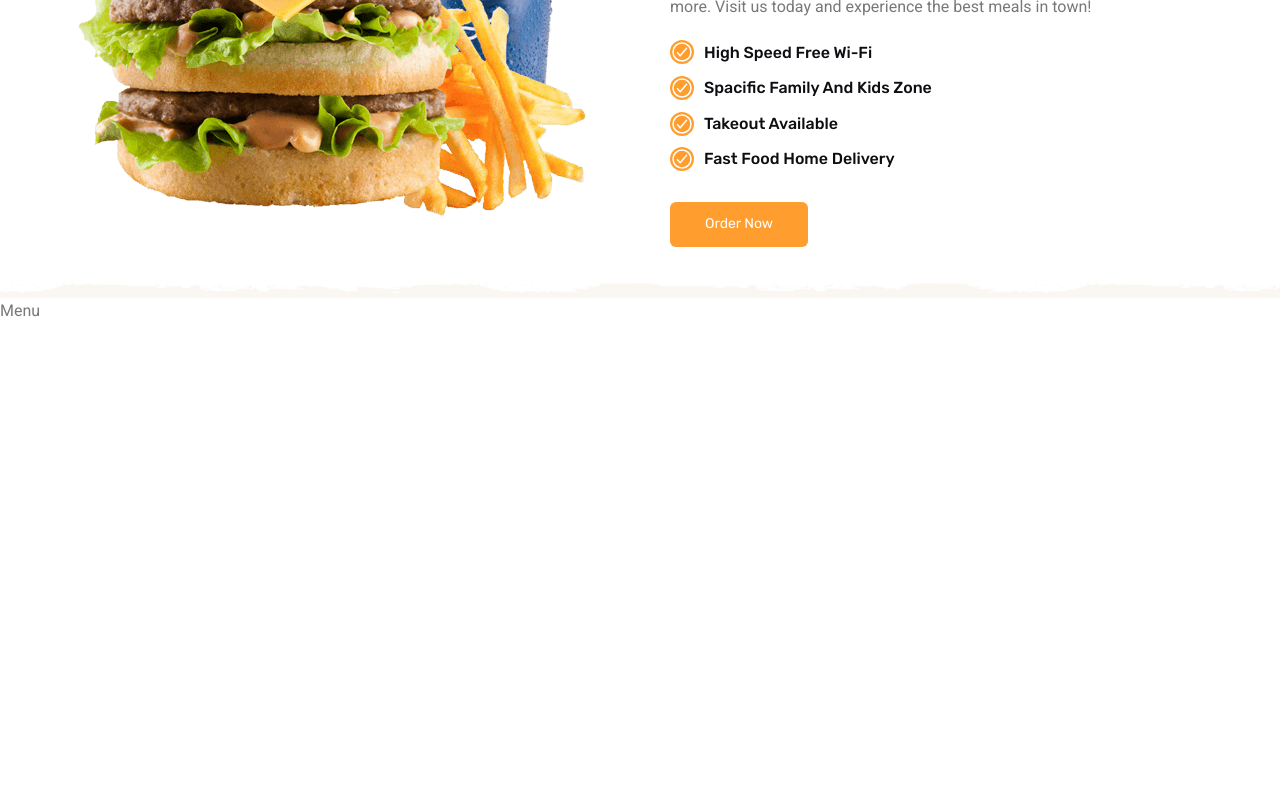
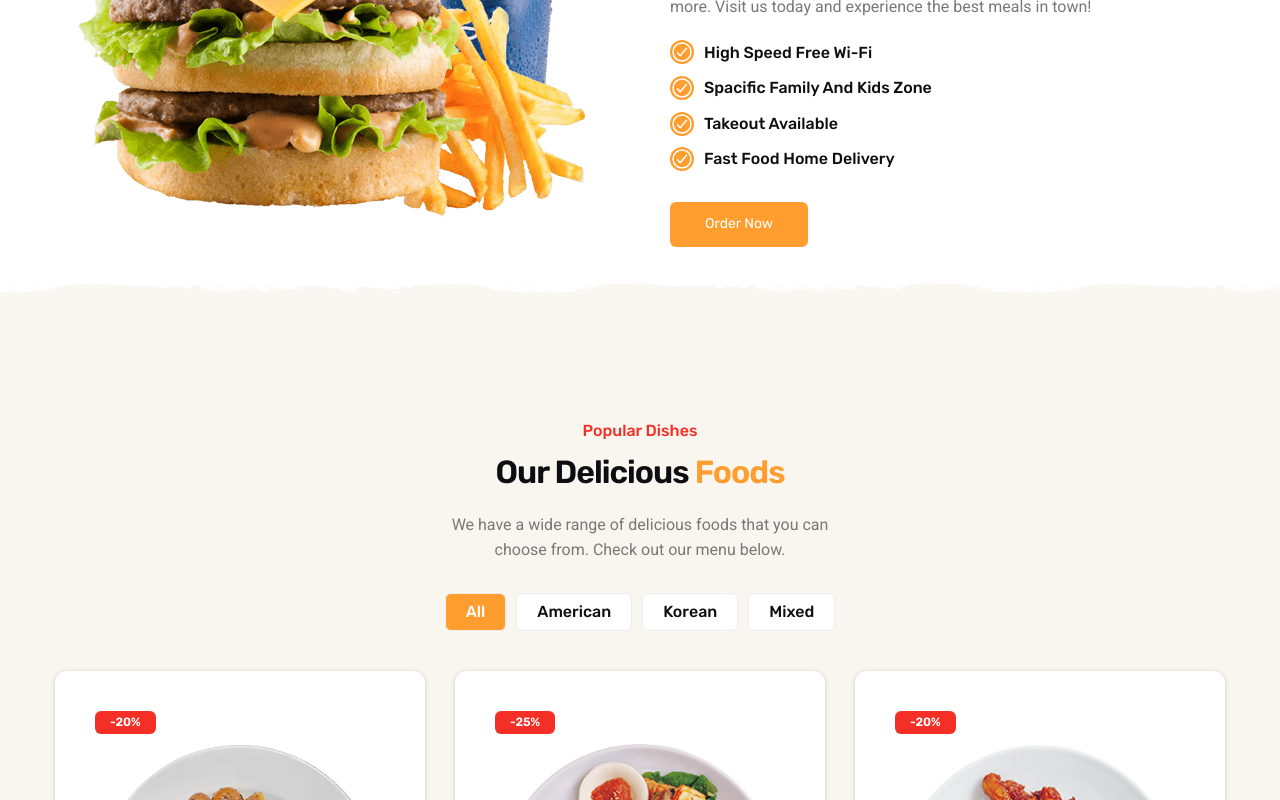
Before and after one commit to sorenblank/burgir-nextjs, a Next.js app: page / in a window 1280 px wide. Shown: the part 1740-2540 px from the top of the page. Before the commit the page ends 2063 px from the top, so only its background shows below. Built offline with nearby package versions, Linux system fonts and the light colour scheme.

Commit message:
Menu section completed

```diff
--- a/app/lib/constants.jsx
+++ b/app/lib/constants.jsx
@@ -90,3 +90,64 @@ export const about = {
   ],
   buttonText : "Order Now",
 }
+
+
+export const menu = {
+  subTitle: "Popular Dishes",
+  title: {text: "Our Delicious", highlight: "Foods"},
+  description: "We have a wide range of delicious foods that you can choose from. Check out our menu below.",
+
+  filterItems: [
+    "All",
+    "American",
+    "Korean",
+    "Mixed"],
+
+  items: [
+      {
+        dish : "Steak & Potatoes",
+        image: "/promo-1.png",
+        category: "American",
+        price: "$19.99",
+        previousPrice: "$24.99",
+        discount: "20%",
+        rating: 5
+      },
+      {
+        dish: "Bossam",
+        image: "/promo-2.png",
+        category: "Korean",
+        price: "$14.99",
+        previousPrice: "$19.99",
+        discount: "25%",
+        rating: 4
+      },
+      {
+        dish: "Korean Fried Chicken",
+        image: "/promo-3.png",
+        category: "Korean",
+        price: "$11.99",
+        previousPrice: "$14.99",
+        discount: "20%",
+        rating: 4,
+      },
+      {
+        dish: "Breakfast Platter",
+        image: "/promo-4.png",
+        category: "American",
+        price: "$9.99",
+        previousPrice: "$12.99",
+        discount: "23%",
+        rating: 5,
+      },
+      {
+        dish: "Vegetable Platter",
+        image: "/promo-5.png",
+        category: "Mixed",
+        price: "$7.99",
+        previousPrice: "$9.99",
+        discount: "20%",
+        rating: 4,
+      }
+    ]
+}
--- a/app/pages/Menu.jsx
+++ b/app/pages/Menu.jsx
@@ -1,8 +1,100 @@
-import React from 'react'
+import { menu } from "../lib/constants";
+
+import Img from "../components/Image";
+import { useState, useEffect } from 'react';
+import { IoStar } from "react-icons/io5"
 
 const Menu = () => {
+  const [selectedCategory, setSelectedCategory] = useState('All');
+  const [filteredMenu, setFilteredMenu] = useState([]);
+
+  // eslint-disable-next-line react-hooks/exhaustive-deps
+  useEffect(() => {
+    if (selectedCategory === 'All') {
+        setFilteredMenu(menu.items);
+    } else {
+        setFilteredMenu(menu.items.filter(dish => dish.category === selectedCategory));
+    }
+    }, [selectedCategory]);
+
+    const handleCategoryChange = (category) => {
+        setSelectedCategory(category);
+      };
+
   return (
-    <div>Menu</div>
+    <section id="menu" className="text-center bg-n-issabeline py-[60px] lg:py-[120px]">
+      <div className="containerr">
+        <p className="text-n-cinnabar font-rubik text-center font-medium text-[16px]">
+          {menu.subTitle}
+        </p>
+
+        <h2 className="h2 text-[32px] mt-[10px] mb-[20px]">
+          {menu.title.text} <span className="text-n-saffron">{menu.title.highlight}</span>
+        </h2>
+
+        <p className="max-w-[44ch] mx-auto mb-[30px]">
+          {menu.description}
+        </p>
+
+        <ul className="flex flex-wrap justify-center gap-[10px] mb-[40px]">
+          {
+            menu.filterItems.map((item, index) => (
+              <li key={index} className="list-none">
+                <button className={`${selectedCategory === "All" && item === "All" ? "bg-n-saffron text-white" : (selectedCategory === item ? "bg-n-saffron text-white" : "bg-n-white text-n-richblackfogra")} font-rubik rounded-md font-medium px-[20px] py-[5px] border-[1px] border-solid border-n-cultured`}
+                        onClick={() => handleCategoryChange(item)}>
+                  {item}
+                </button>
+              </li>
+            )
+            )}
+        </ul>
+
+        <ul className="grid gap-[30px] md:grid-cols-2 lg:grid-cols-3">
+          {filteredMenu.map((item, index) => (
+            <li key={index} className="list-none">
+              <div className="bg-n-white p-[40px] rounded-xl lg:h-full" style={{ boxShadow: "0 1px 4px hsla(0, 0%, 0%, 0.2)" }}>
+                <div className="relative pt-[30px] max-w-max aspect-square mx-auto">
+                  <Img
+                    src={item.image}
+                    className="w-full h-auto"
+                    width={300}
+                    height={300}
+                    alt={item.dish} />
+
+                {item.discount && (
+                  <div className="absolute top-0 left-0 bg-n-cinnabar text-white text-[12px] rounded-[6px] font-rubik font-semibold px-[15px] py-[2px]">
+                    -{item.discount}
+                  </div>
+                )}
+
+                </div>
+                <div className="flex justify-center items-center gap-[15px] mt-[20px] mb-[10px] md:justify-start">
+                  <p className="font-rubik font-medium">Rating:</p>
+                  <div className="flex gap-[5px] text-n-saffron text-[14px]">
+                    {
+                      Array.from({ length: item.rating }, (_, i) => (
+                        <IoStar key={i} />
+                      ))
+                    }
+                  </div>
+                </div>
+
+                <h3 className="h3 text-[22px] mb-[10px] font-semibold md:text-left">
+                  {item.dish}
+                </h3>
+
+                <div className="flex justify-center gap-[5px] font-rubik font-semibold md:justify-start">
+                  <p className="text-n-cinnabar uppercase">Price:</p>
+                  <data className="text-n-saffron">{item.price}</data>
+                  <del className="text-n-gray">{item.previousPrice}</del>
+                </div>
+              </div>
+            </li>
+          )
+          )}
+        </ul>
+      </div>
+    </section>
   )
 }
 
--- a/tailwind.config.js
+++ b/tailwind.config.js
@@ -21,10 +21,13 @@ module.exports = {
           sonicSilver: "#787878",
           richblackfogra: "#0e0e12",
           champagnepink: "#f1d6c6",
-          saffron: "#ffcc33",
+          saffron: "#ff9d2e",
           darkOrange: "#ff8d29",
           desertSand: "#e8ccbb",
           issabeline: "#f9f6f0",
+          cinnabar: "#f42f25",
+          cultured : "#ededed",
+          gray: "#bababa",
         },
       },
       fontFamily: {
```
